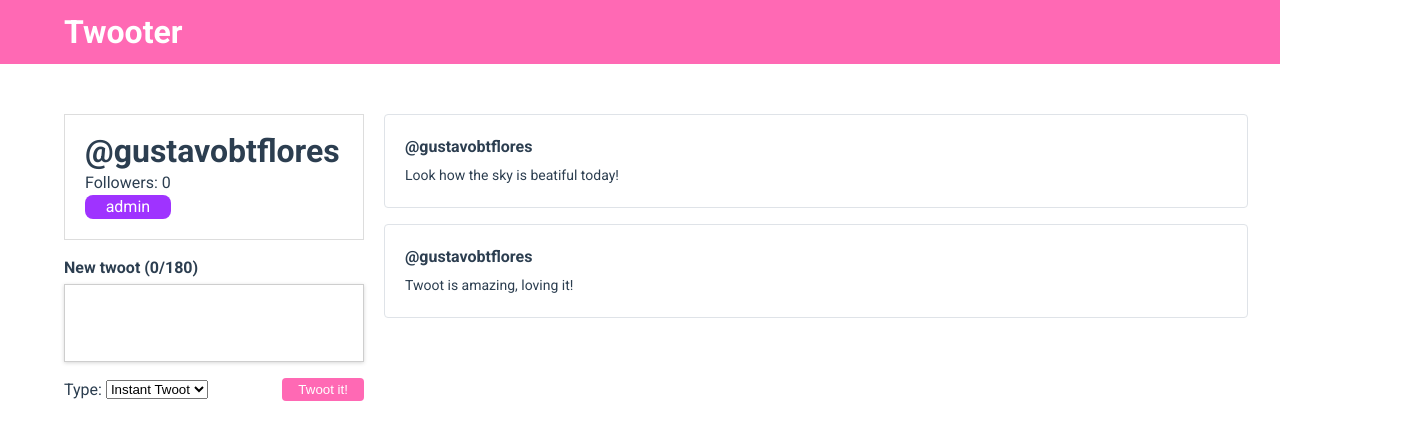
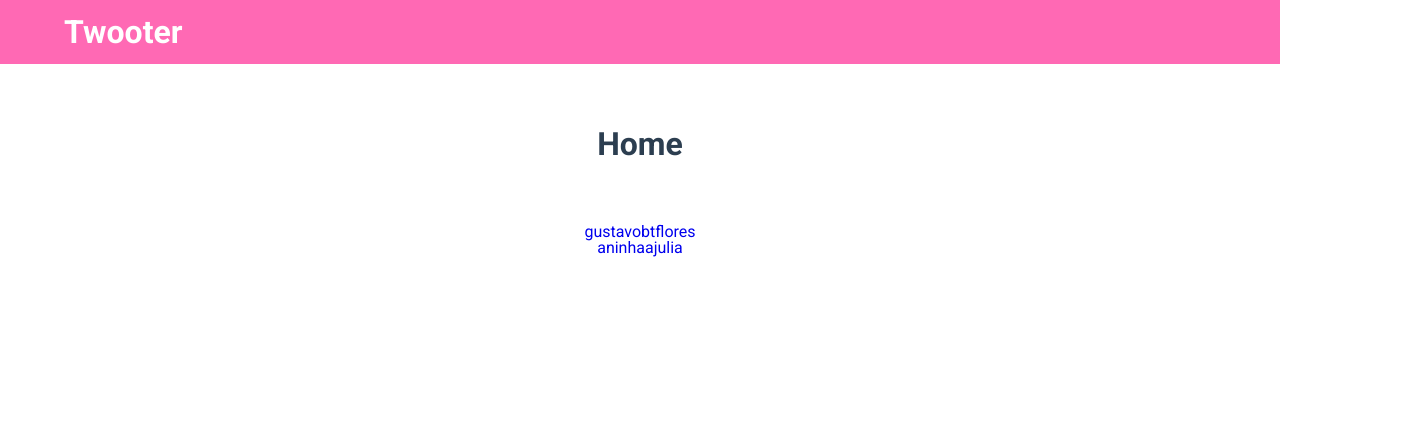
Before and after one commit to gustavobtflores/twotter, a Vue app: page / in a window 1280 px wide. Shown: the top 440 px of the page, 1408 px wide, since content can reach past the window. Built offline with nearby package versions, Linux system fonts and the light colour scheme.

Commit message:
Adds router and set route to Home and Users Profile

```diff
--- a/package.json
+++ b/package.json
@@ -11,11 +11,13 @@
     "core-js": "^3.6.5",
     "sass": "^1.46.0",
     "sass-loader": "^10.1.1",
-    "vue": "^3.0.0"
+    "vue": "^3.0.0",
+    "vue-router": "^4.0.0-0"
   },
   "devDependencies": {
     "@vue/cli-plugin-babel": "~4.5.0",
     "@vue/cli-plugin-eslint": "~4.5.0",
+    "@vue/cli-plugin-router": "~4.5.0",
     "@vue/cli-service": "~4.5.0",
     "@vue/compiler-sfc": "^3.0.0",
     "babel-eslint": "^10.1.0",
--- a/src/App.vue
+++ b/src/App.vue
@@ -1,16 +1,14 @@
 <template>
   <Header />
-  <UserProfile />
+  <router-view />
 </template>
 
 <script>
-import UserProfile from "./components/UserProfile";
-import Header from "./components/Header";
+import Header from "@/components/Header";
 
 export default {
   name: "App",
   components: {
-    UserProfile,
     Header,
   },
 };
@@ -26,4 +24,8 @@ export default {
   text-align: center;
   color: #2c3e50;
 }
+
+a {
+  text-decoration: none;
+}
 </style>
--- /dev/null
+++ b/src/assets/users.js
@@ -0,0 +1,32 @@
+export const users = [
+  {
+    id: 1,
+    username: "gustavobtflores",
+    firstName: "Gustavo",
+    lastName: "Flores",
+    email: "example@example.com",
+    isAdmin: true,
+    twoots: [
+      { id: 1, content: "Twoot is amazing, loving it!" },
+      {
+        id: 2,
+        content: "Look how the sky is beatiful today!",
+      },
+    ],
+  },
+  {
+    id: 2,
+    username: "aninhaajulia",
+    firstName: "Ana",
+    lastName: "Andrade",
+    email: "example@example.com",
+    isAdmin: false,
+    twoots: [
+      { id: 1, content: "Hoje o dia tá ótimo pra uma praia :D" },
+      {
+        id: 2,
+        content: "Recife tá um calor infernal desde o começo do ano!",
+      },
+    ],
+  },
+];
--- a/src/components/Header.vue
+++ b/src/components/Header.vue
@@ -1,6 +1,8 @@
 <template>
   <header class="user-profile__header">
-    <h1 class="user-profile__header-title">Twooter</h1>
+    <router-link to="/">
+      <h1 class="user-profile__header-title">Twooter</h1>
+    </router-link>
   </header>
 </template>
 
--- a/src/main.js
+++ b/src/main.js
@@ -1,4 +1,5 @@
 import { createApp } from 'vue'
 import App from './App.vue'
+import router from './router'
 
-createApp(App).mount('#app')
+createApp(App).use(router).mount('#app')
--- /dev/null
+++ b/src/router/index.js
@@ -0,0 +1,23 @@
+import { createRouter, createWebHistory } from "vue-router";
+import Home from "../views/Home.vue";
+import UserProfile from "@/views/UserProfile.vue";
+
+const routes = [
+  {
+    path: "/",
+    name: "Home",
+    component: Home,
+  },
+  {
+    path: "/user/:userId",
+    name: "UserProfile",
+    component: UserProfile,
+  },
+];
+
+const router = createRouter({
+  history: createWebHistory(process.env.BASE_URL),
+  routes,
+});
+
+export default router;
--- /dev/null
+++ b/src/views/Home.vue
@@ -0,0 +1,43 @@
+<template>
+  <h1>Home</h1>
+  <div class="users-list">
+    <router-link
+      v-for="user in users"
+      :to="{ name: 'UserProfile', params: { userId: user.id } }"
+      :key="user.userId"
+    >
+      {{ user.username }}
+    </router-link>
+  </div>
+</template>
+
+<script>
+import { users } from "../assets/users.js";
+
+export default {
+  name: "Home",
+  data() {
+    return {
+      users,
+    };
+  },
+};
+</script>
+
+<style lang="scss" scoped>
+@use "../styles/scss/variables";
+
+h1 {
+  color: #2c3e50;
+  font-size: 2rem;
+  font-weight: 600;
+  padding: 5% 5%;
+}
+
+.users-list {
+  display: flex;
+  flex-wrap: wrap;
+  justify-content: center;
+  flex-direction: column;
+}
+</style>
--- a/src/components/UserProfile.vue
+++ b/src/views/UserProfile.vue
@@ -27,30 +27,21 @@
 </template>
 
 <script>
-import TwootItem from "./TwootItem";
-import NewTwootForm from "./NewTwootForm";
+import TwootItem from "@/components/TwootItem";
+import NewTwootForm from "@/components/NewTwootForm";
+import { useRoute } from "vue-router";
+import { users } from "@/assets/users.js";
 
 export default {
   name: "UserProfile",
   components: { TwootItem, NewTwootForm },
   data() {
+    const route = useRoute();
+    const userId = route.params.userId;
+
     return {
       followers: 0,
-      user: {
-        id: 1,
-        username: "gustavobtflores",
-        firstName: "Gustavo",
-        lastName: "Flores",
-        email: "example@example.com",
-        isAdmin: true,
-        twoots: [
-          { id: 1, content: "Twoot is amazing, loving it!" },
-          {
-            id: 2,
-            content: "Look how the sky is beatiful today!",
-          },
-        ],
-      },
+      user: users[userId - 1],
     };
   },
   mounted() {},
```
Also changed, not shown: 1 other file (tests, documents, lock files or other folders).
